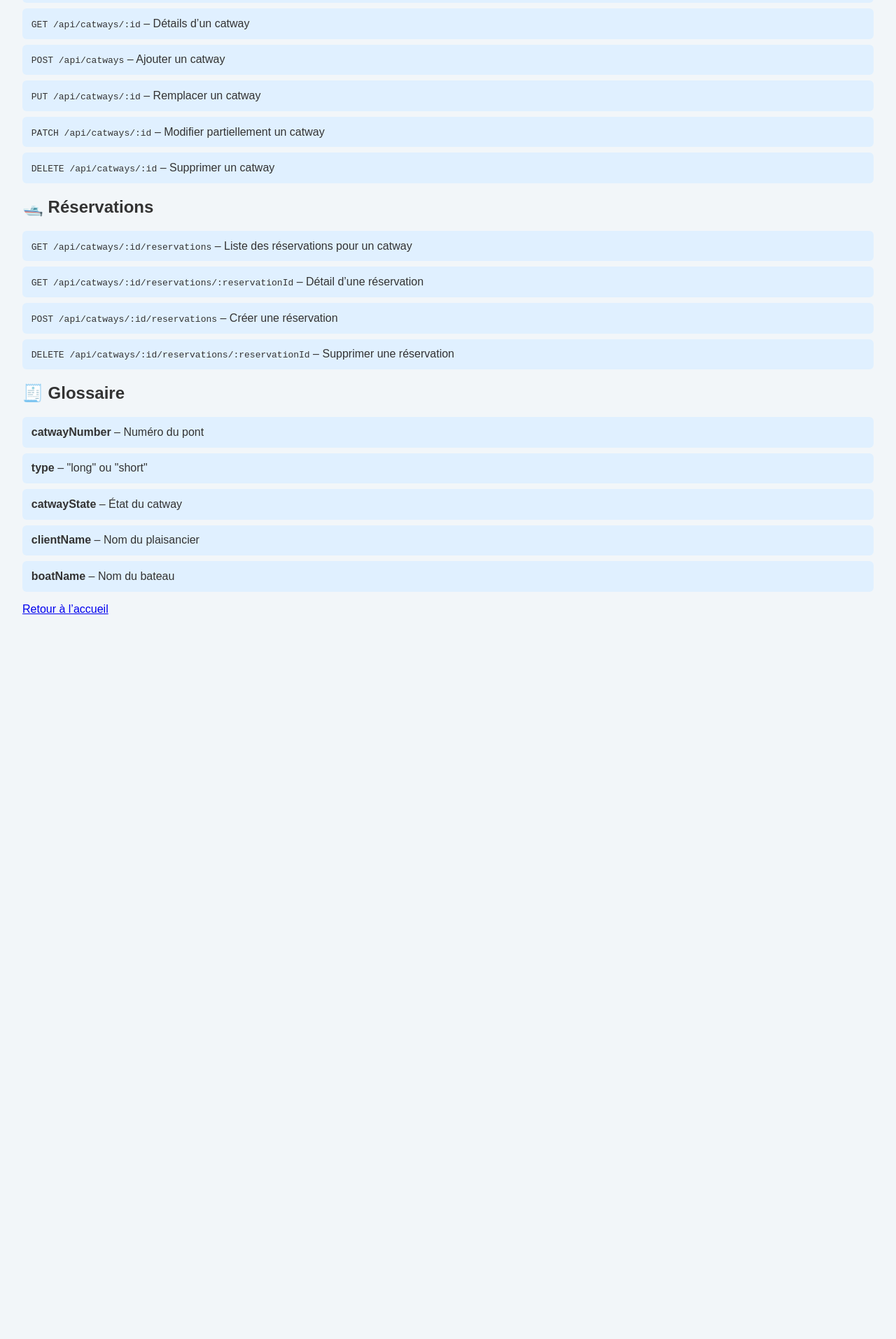
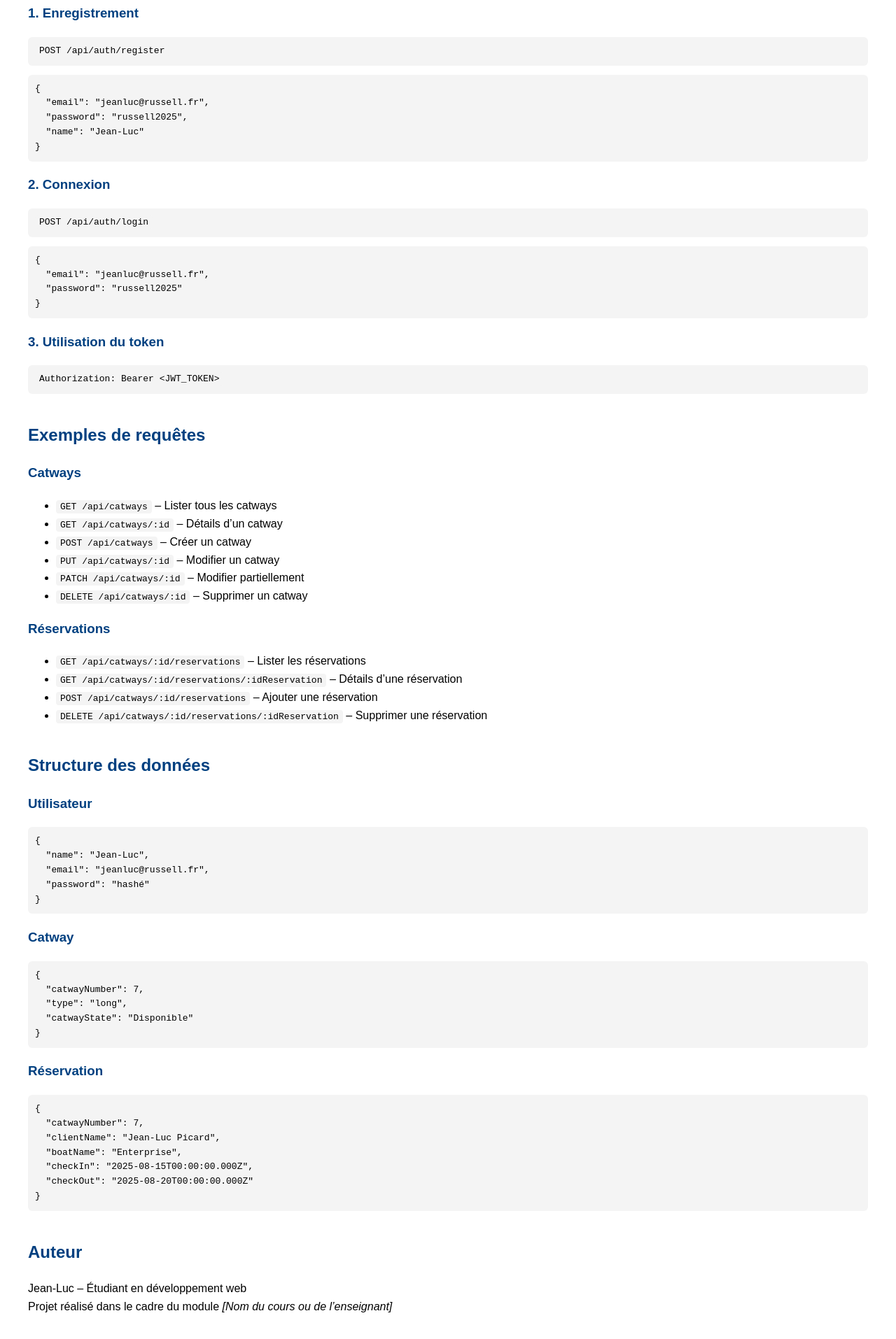
Before and after one commit to Monofactor974/port-plaisance-api01, a website: page public/documentation.html in a window 1280 px wide. Shown: the part 342-2256 px from the top of the page at 70% size. Before the commit the page ends 1254 px from the top, so only its background shows below. Drawn offline with Linux system fonts and the light colour scheme.

Commit message:
modification connection

```diff
--- a/public/documentation.html
+++ b/public/documentation.html
@@ -1,46 +1,102 @@
-<link rel="stylesheet" href="style.css" />
 <!DOCTYPE html>
 <html lang="fr">
 <head>
-  <meta charset="UTF-8" />
-  <title>Documentation API – Port Russell</title>
+  <meta charset="UTF-8">
+  <title>Documentation API – Port de Plaisance Russell</title>
+  <style>
+    body { font-family: Arial, sans-serif; margin: 40px; line-height: 1.6; }
+    h1, h2, h3 { color: #004080; }
+    code { background: #f4f4f4; padding: 2px 6px; border-radius: 4px; }
+    pre { background: #f4f4f4; padding: 10px; border-radius: 6px; overflow-x: auto; }
+    .section { margin-bottom: 40px; }
+  </style>
 </head>
 <body>
-  <h1>📘 Documentation de l’API</h1>
 
-  <h2>🔐 Authentification</h2>
+  <h1>⚓️ Documentation API – Port de Plaisance Russell</h1>
+
+  <div class="section">
+    <h2>Vue d’ensemble</h2>
     <ul>
-    <li><code>POST /api/users/register</code> – Créer un utilisateur</li>
-    <li><code>POST /api/auth/login</code> – Se connecter (reçoit un token)</li>
+      <li><strong>Base URL :</strong> <code>https://port-plaisance-api-6egt.onrender.com</code></li>
+      <li><strong>Technologies :</strong> Node.js, Express, MongoDB Atlas, JWT</li>
+      <li><strong>Authentification :</strong> via token JWT</li>
     </ul>
+  </div>
 
-  <h2>⚓ Catways</h2>
+  <div class="section">
+    <h2>Tutoriel d’utilisation</h2>
+    <h3>1. Enregistrement</h3>
+    <pre><code>POST /api/auth/register</code></pre>
+    <pre>{
+  "email": "jeanluc@russell.fr",
+  "password": "russell2025",
+  "name": "Jean-Luc"
+}</pre>
+
+    <h3>2. Connexion</h3>
+    <pre><code>POST /api/auth/login</code></pre>
+    <pre>{
+  "email": "jeanluc@russell.fr",
+  "password": "russell2025"
+}</pre>
+
+    <h3>3. Utilisation du token</h3>
+    <pre><code>Authorization: Bearer &lt;JWT_TOKEN&gt;</code></pre>
+  </div>
+
+  <div class="section">
+    <h2>Exemples de requêtes</h2>
+    <h3>Catways</h3>
     <ul>
-    <li><code>GET /api/catways</code> – Liste de tous les catways</li>
+      <li><code>GET /api/catways</code> – Lister tous les catways</li>
       <li><code>GET /api/catways/:id</code> – Détails d’un catway</li>
-    <li><code>POST /api/catways</code> – Ajouter un catway</li>
-    <li><code>PUT /api/catways/:id</code> – Remplacer un catway</li>
-    <li><code>PATCH /api/catways/:id</code> – Modifier partiellement un catway</li>
+      <li><code>POST /api/catways</code> – Créer un catway</li>
+      <li><code>PUT /api/catways/:id</code> – Modifier un catway</li>
+      <li><code>PATCH /api/catways/:id</code> – Modifier partiellement</li>
       <li><code>DELETE /api/catways/:id</code> – Supprimer un catway</li>
     </ul>
 
-  <h2>🛥️ Réservations</h2>
+    <h3>Réservations</h3>
     <ul>
-    <li><code>GET /api/catways/:id/reservations</code> – Liste des réservations pour un catway</li>
-    <li><code>GET /api/catways/:id/reservations/:reservationId</code> – Détail d’une réservation</li>
-    <li><code>POST /api/catways/:id/reservations</code> – Créer une réservation</li>
-    <li><code>DELETE /api/catways/:id/reservations/:reservationId</code> – Supprimer une réservation</li>
+      <li><code>GET /api/catways/:id/reservations</code> – Lister les réservations</li>
+      <li><code>GET /api/catways/:id/reservations/:idReservation</code> – Détails d’une réservation</li>
+      <li><code>POST /api/catways/:id/reservations</code> – Ajouter une réservation</li>
+      <li><code>DELETE /api/catways/:id/reservations/:idReservation</code> – Supprimer une réservation</li>
     </ul>
+  </div>
 
-  <h2>🧾 Glossaire</h2>
-  <ul>
-    <li><strong>catwayNumber</strong> – Numéro du pont</li>
-    <li><strong>type</strong> – "long" ou "short"</li>
-    <li><strong>catwayState</strong> – État du catway</li>
-    <li><strong>clientName</strong> – Nom du plaisancier</li>
-    <li><strong>boatName</strong> – Nom du bateau</li>
-  </ul>
+  <div class="section">
+    <h2>Structure des données</h2>
+    <h3>Utilisateur</h3>
+    <pre>{
+  "name": "Jean-Luc",
+  "email": "jeanluc@russell.fr",
+  "password": "hashé"
+}</pre>
 
-  <p><a href="/index.html">Retour à l’accueil</a></p>
+    <h3>Catway</h3>
+    <pre>{
+  "catwayNumber": 7,
+  "type": "long",
+  "catwayState": "Disponible"
+}</pre>
+
+    <h3>Réservation</h3>
+    <pre>{
+  "catwayNumber": 7,
+  "clientName": "Jean-Luc Picard",
+  "boatName": "Enterprise",
+  "checkIn": "2025-08-15T00:00:00.000Z",
+  "checkOut": "2025-08-20T00:00:00.000Z"
+}</pre>
+  </div>
+
+  <div class="section">
+    <h2>Auteur</h2>
+    <p>Jean-Luc – Étudiant en développement web<br>
+    Projet réalisé dans le cadre du module <em>[Nom du cours ou de l’enseignant]</em></p>
+  </div>
+
 </body>
 </html>
```
Also changed, not shown: app.js (+8 -0 lines), public/index.html (+5 -3 lines). Lines whose indentation alone changed are shown as unchanged.
